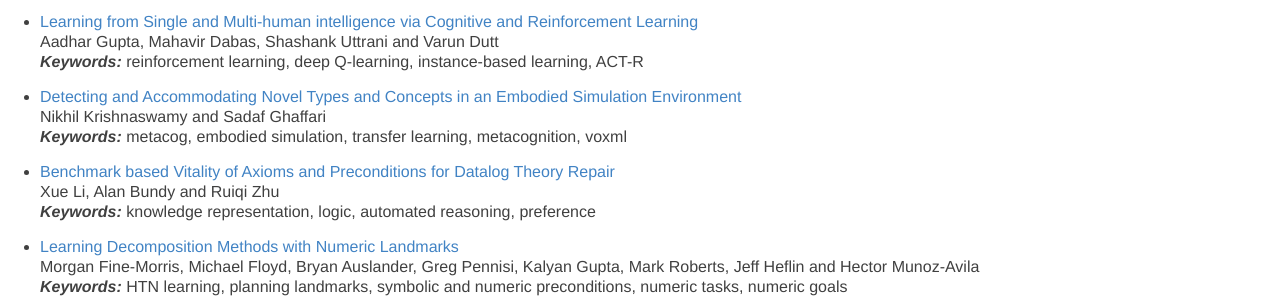
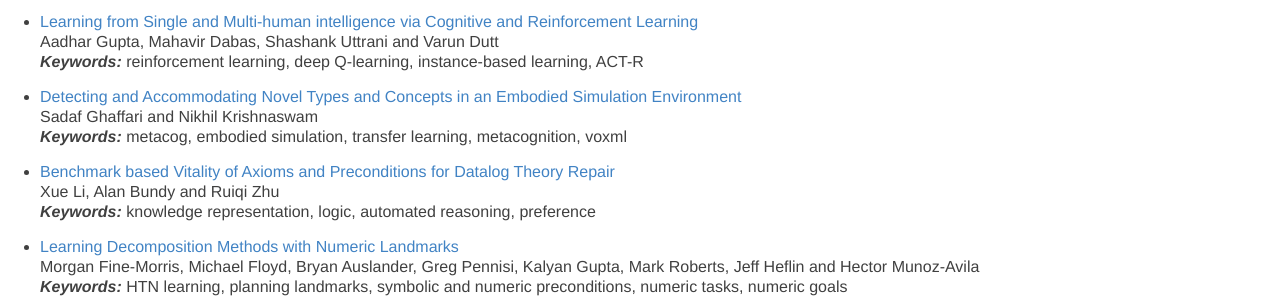
Before and after one commit to AdvancesInCognitiveSystems/acs2022, a Jekyll site: the page built from _pages/papers.md, in a window 1280 px wide and 900 px high, scrolled down 1051 px. Shown: the part 152-452 px from the top of the window. Built offline with Jekyll 4.4.1, drawn with Linux system fonts in a browser that asks for light colours.

```diff
--- a/_pages/papers.md
+++ b/_pages/papers.md
@@ -126,7 +126,7 @@ instance-based learning, ACT-R
 <li>
 <p><a href="/acs2022/data/acs_paper-3157.pdf">
 Detecting and Accommodating Novel Types and Concepts in an Embodied Simulation Environment</a><br />
-Nikhil Krishnaswamy and Sadaf Ghaffari<br />
+Sadaf Ghaffari and Nikhil Krishnaswam <br />
 <b><i>Keywords:</i></b>  metacog, embodied simulation, transfer learning,
 metacognition, voxml
 </p>
```
Also changed, not shown: _days/saturday-day1.md (+1 -1 lines).
